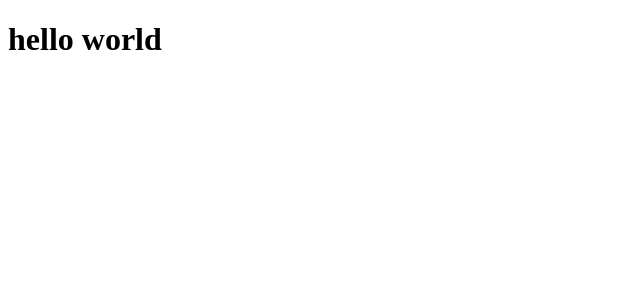
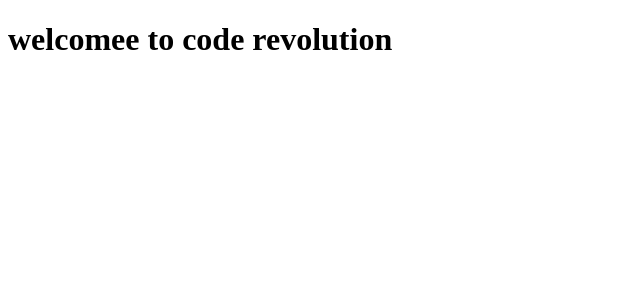
Before and after one commit to anubapatla/Code-Revolution, a React (Vite) app: page / in a window 1280 px wide. Shown: the top 300 px of the page, without its empty margins (0-640 px from the left). Built offline with nearby package versions, Linux system fonts and the light colour scheme.

Commit message:
displayong data in old model

```diff
--- a/src/main.jsx
+++ b/src/main.jsx
@@ -1,10 +1,8 @@
 import React from "react";
 import ReactDOM  from "react-dom/client";
- const App  = () => (
-    <div>
-        <h1> hello world</h1>
-    </div>
- )
+ const App  = () => {
+    return React.createElement('h1',{className:'title'},'welcomee to code revolution');
+ }
 const root= ReactDOM.createRoot(document.getElementById('root'));
 root.render(<App/>);
 export default App;
```
